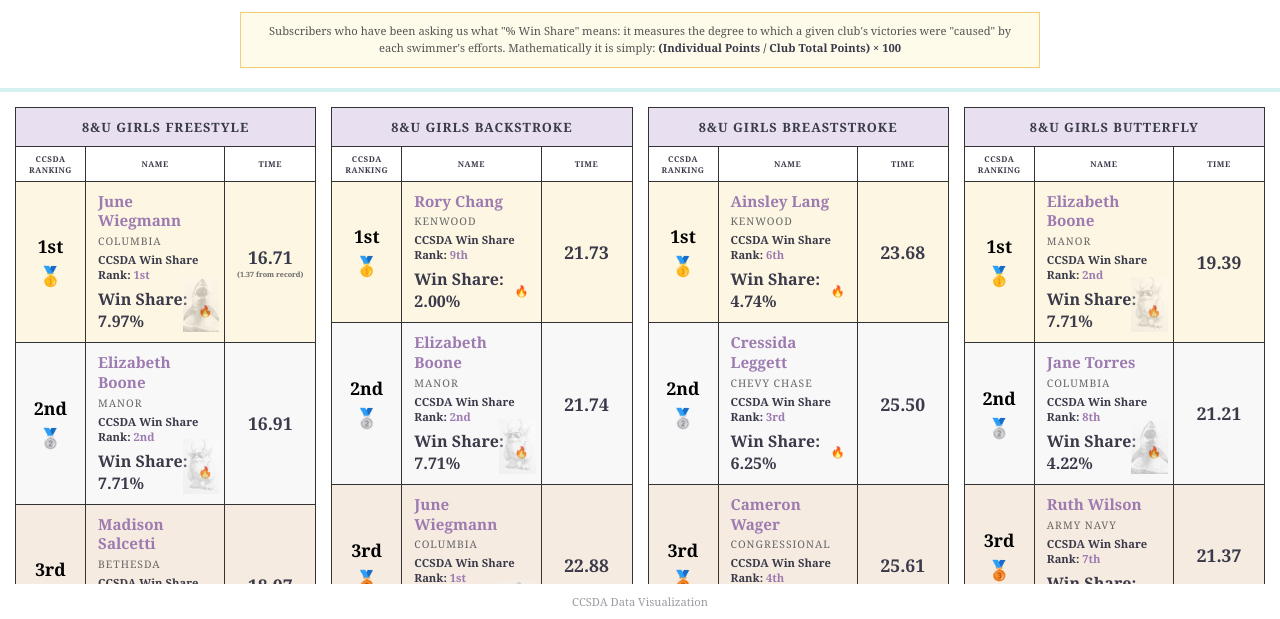
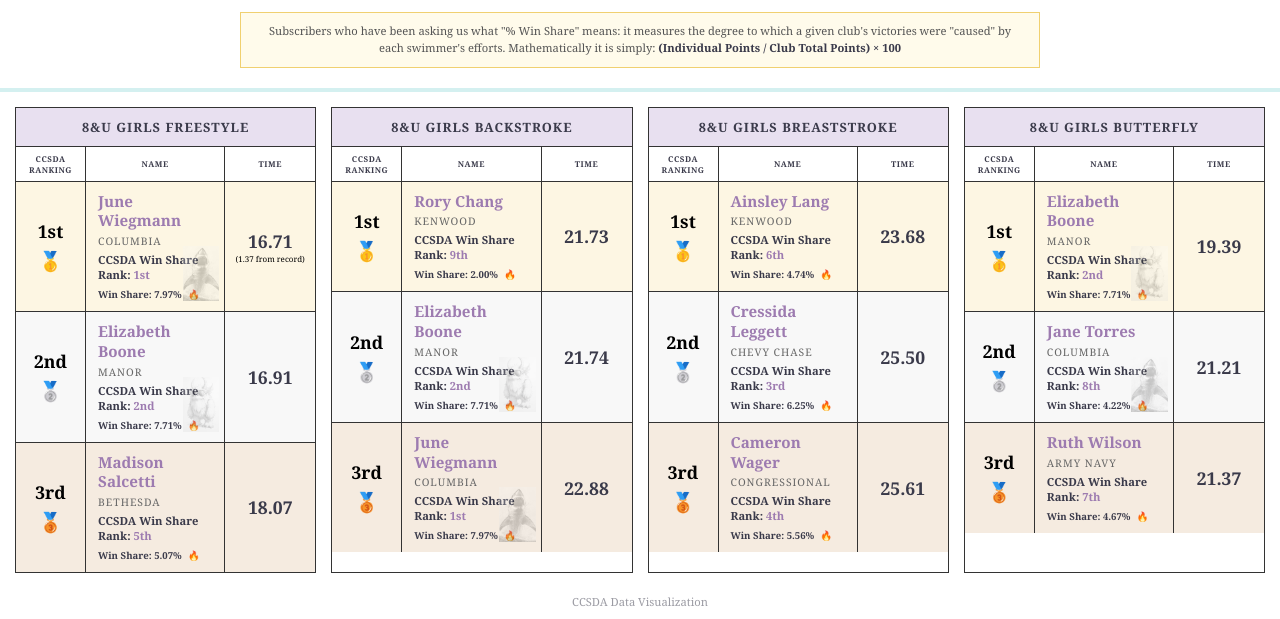
Before and after one commit to woodywiegmann/clubswimrankccsda, a plain HTML site: page index.html in a window 1280 px wide. Shown: the part 181-800 px from the top of the page. Drawn offline with Linux system fonts and the light colour scheme.

Commit message:
Fix font colors and sizes

```diff
--- a/index.html
+++ b/index.html
@@ -257,11 +257,12 @@ TEAMS/CLUBS ABBREVIATIONS (from PDF):
             font-weight: 700;
         }
         .record-diff {
-            font-size: 0.45rem;
-            color: #666;
+            font-size: 0.5rem;
+            color: #000;
             text-align: center;
             margin-top: 2px;
             line-height: 1.1;
+            font-weight: 400;
         }
 
         .name {
@@ -291,10 +292,11 @@ TEAMS/CLUBS ABBREVIATIONS (from PDF):
             gap: 6px;
             margin-top: 6px;
         }
-        .win-share-flame { font-size: 0.7rem; }
+        .win-share-flame { font-size: 0.6rem; }
         .win-share-pct {
             font-family: Georgia, serif;
             font-weight: 700;
+            font-size: 0.6rem;
         }
 
         .ws-rank-label {
```
